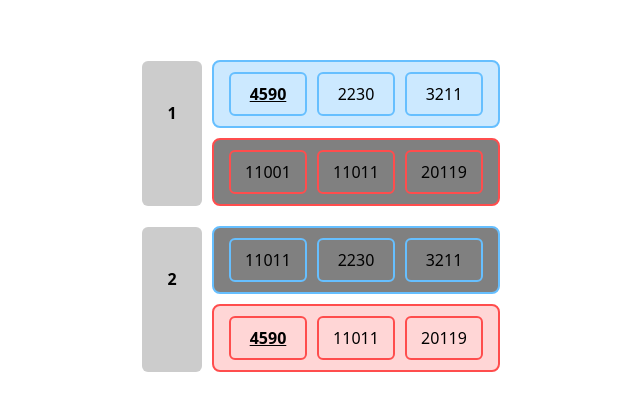
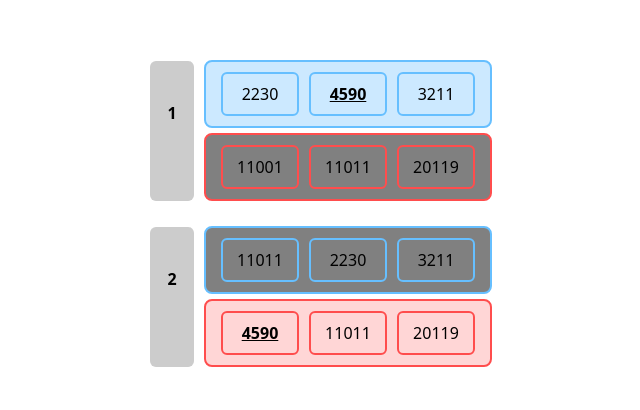
Before and after one commit to NoamRosenberg08/Auto-Queueing, a React (Vite) app in the folder react/auto-queueing/: page / in a window 1280 px wide. Shown: the part 174-584 px from the top of the page, without its empty margins (319-959 px from the left). Built offline with nearby package versions, Linux system fonts and the light colour scheme.

Commit message:
finished MatchDisplay

```diff
--- a/react/auto-queueing/src/App.tsx
+++ b/react/auto-queueing/src/App.tsx
@@ -1,6 +1,5 @@
 import { useState } from "react";
 import "./App.css";
-import TeamNumber from "./components/match/TeamNumber";
 import MatchView from "./components/match/MatchView";
 
 function App() {
@@ -10,7 +9,7 @@ function App() {
     <>
       <MatchView
         matchNumber={1}
-        blueAlliance={[4590, 2230, 3211]}
+        blueAlliance={[2230, 4590, 3211]}
         redAlliance={[11001, 11011, 20119]}
       />
 
--- a/react/auto-queueing/src/components/match/MatchViewing.css
+++ b/react/auto-queueing/src/components/match/MatchViewing.css
@@ -6,11 +6,11 @@
 
 .match-number {
   background-color: #ccc;
-  padding: 40px 10px;
+  padding: 40px 2px;
   text-align: center;
   font-weight: bold;
   min-width: 40px;
-  min-height: 65px;
+  min-height: 60px;
   border-radius: 6px;
   color: black;
 }
@@ -19,7 +19,7 @@
   margin-left: 10px;
   display: flex;
   flex-direction: column;
-  gap: 10px;
+  gap: 5px;
   color: black;
 }
 
@@ -80,5 +80,5 @@
 }
 
 .spacer {
-  height: 20px;
+  height: 25px;
 }
--- a/react/auto-queueing/src/config.ts
+++ b/react/auto-queueing/src/config.ts
@@ -1,5 +1,6 @@
 const config = {
     TeamNumber: 4590,
+    MatchBeforeQueue: 2.5
   };
 
   export default config;
```
Also changed, not shown: 1 other file (tests, documents, lock files or other folders).
